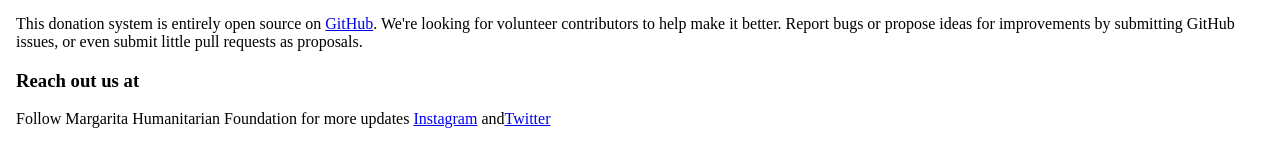
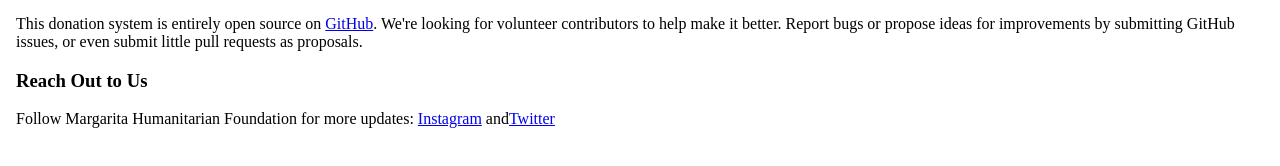
Before and after one commit to margaritahumanitarian/helpafamily, a Next.js app: page /thank-you in a window 1280 px wide. Shown: the part 346-512 px from the top of the page. Built offline with nearby package versions, Linux system fonts and the light colour scheme.

Commit message:
Iterate on @shreykoradia's Reach Out link PR

```diff
--- a/pages/thank-you.js
+++ b/pages/thank-you.js
@@ -29,12 +29,11 @@ export default function Home() {
                 <a className="link link-secondary" href="https://github.com/margaritahumanitarian/helpafamily">{'GitHub'}</a>
                 {'. We\'re looking for volunteer contributors to help make it better. Report bugs or propose ideas for improvements by submitting GitHub issues, or even submit little pull requests as proposals.'}
               </p>
-              <h3 className="m-5 text-xl font-bold">{'Reach out us at'}</h3>
+              <h3 className="m-5 text-xl font-bold">{'Reach Out to Us'}</h3>
               <p>
-                {'Follow Margarita Humanitarian Foundation for more updates '}
+                {'Follow Margarita Humanitarian Foundation for more updates: '}
                 <a className="link link-secondary" href="https://www.instagram.com/margaritahforg/">{'Instagram'}</a> {'and'}
                 <a className="link link-secondary" href="https://twitter.com/margaritahforg">{'Twitter'}</a>
-
               </p>
             </div>
           </div>
```
